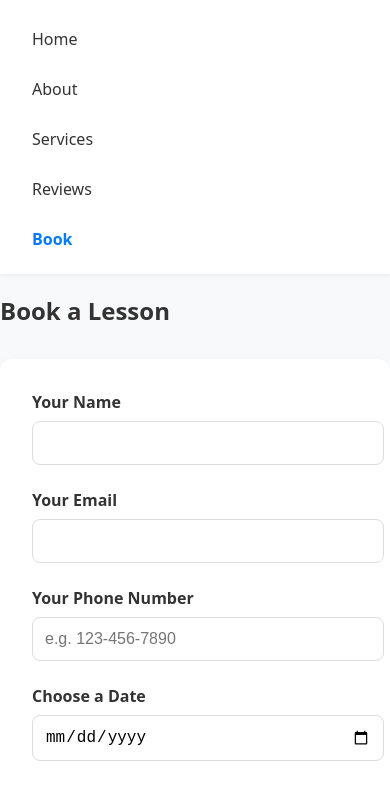
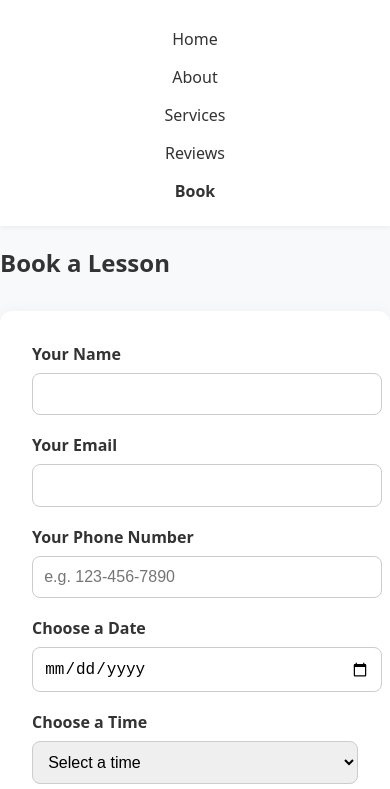
Before and after one commit to abouhalarayan-coder/ryan-s-tutoring, a plain HTML site: page booking.html in a window 390 px wide. Shown: the part 85-874 px from the top of the page. Drawn offline with nearby package versions, Linux system fonts and the light colour scheme.

Commit message:
Update website changes

```diff
--- a/style.css
+++ b/style.css
@@ -37,36 +37,43 @@ ul {
 
 .nav-links {
   display: flex;
-  gap: 1.5rem;
 }
 
 .nav-links li {
+  margin-left: 1.5rem;
   display: inline-block;
-}
-
-.nav-links a {
-  padding: 0.5rem;
-  transition: color 0.2s ease;
-}
-
-.nav-links a:hover {
-  color: #007bff;
 }
 
 .nav-links a.active {
   font-weight: bold;
-  color: #007bff;
 }
 
-/* ================== Buttons ================== */
+/* Mobile Navbar Fix */
+@media (max-width: 768px) {
+  .navbar {
+    flex-direction: column;
+    align-items: center;
+  }
+
+  .nav-links {
+    flex-direction: column;
+    align-items: center;
+    width: 100%;
+    margin-top: 1rem;
+  }
+
+  .nav-links li {
+    margin: 0.5rem 0;
+  }
+}
+
+/* ================== Button ================== */
 .btn {
   display: inline-block;
   background-color: #007bff;
   color: #fff;
   padding: 0.7rem 1.4rem;
   border-radius: 8px;
-  border: none;
-  cursor: pointer;
   transition: transform 0.2s ease, background-color 0.2s ease;
 }
 
@@ -75,9 +82,8 @@ ul {
   background-color: #0056b3;
 }
 
-/* ================== Hero & About Sections ================== */
-.hero,
-.about-container {
+/* ================== Hero Section (Home & About) ================== */
+.hero, .about-container {
   display: flex;
   align-items: center;
   justify-content: space-between;
@@ -86,19 +92,16 @@ ul {
   background: #f8f9fa;
 }
 
-.hero-content,
-.about-text {
+.hero-content, .about-text {
   flex: 1;
 }
 
-.hero-content h2,
-.about-text h2 {
+.hero-content h2, .about-text h2 {
   font-size: 2rem;
   margin-bottom: 1rem;
 }
 
-.hero-content p,
-.about-text p {
+.hero-content p, .about-text p {
   line-height: 1.6;
   margin-bottom: 1rem;
 }
@@ -126,44 +129,23 @@ ul {
   box-shadow: 0 12px 30px rgba(0, 0, 0, 0.08);
 }
 
-/* ================== Booking Form ================== */
-form {
-  max-width: 500px;
-  margin: 2rem auto;
-  background: #fff;
-  padding: 2rem;
-  border-radius: 12px;
-  box-shadow: 0 4px 12px rgba(0,0,0,0.05);
-}
+/* Mobile responsive */
+@media (max-width: 768px) {
+  .hero, .about-container {
+    flex-direction: column;
+    text-align: center;
+    padding: 2.5rem 1rem;
+  }
 
-form label {
-  display: block;
-  margin-bottom: 0.5rem;
-  font-weight: 600;
-}
-
-form input,
-form select,
-form textarea {
-  width: 100%;
-  padding: 0.75rem;
-  margin-bottom: 1.5rem;
-  border: 1px solid #ddd;
-  border-radius: 8px;
-  font-size: 1rem;
-}
-
-form input:focus,
-form select:focus,
-form textarea:focus {
-  outline: none;
-  border-color: #007bff;
-  box-shadow: 0 0 5px rgba(0,123,255,0.3);
+  .hero-image, .about .hero-image {
+    width: 70%;
+    max-width: 380px;
+    margin-top: 1rem;
+  }
 }
 
 /* ================== Animations ================== */
-.hero-content,
-.hero-image-wrap {
+.hero-content, .hero-image-wrap {
   opacity: 0;
   transform: translateX(-50px);
   transition: all 1s ease-out;
@@ -173,12 +155,12 @@ form textarea:focus {
   transform: translateX(50px);
 }
 
-.hero-content.animate,
-.hero-image-wrap.animate {
+.hero-content.animate, .hero-image-wrap.animate {
   opacity: 1;
   transform: translateX(0);
 }
 
+/* Section fade-in on scroll */
 .section {
   opacity: 0;
   transform: translateY(50px);
@@ -190,6 +172,36 @@ form textarea:focus {
   transform: translateY(0);
 }
 
+/* ================== Booking Form ================== */
+form {
+  max-width: 500px;
+  margin: 2rem auto;
+  background: #fff;
+  padding: 2rem;
+  border-radius: 12px;
+  box-shadow: 0 6px 20px rgba(0,0,0,0.08);
+}
+
+form label {
+  display: block;
+  margin-bottom: 0.5rem;
+  font-weight: 600;
+}
+
+form input, form select, form textarea {
+  width: 100%;
+  padding: 0.7rem;
+  margin-bottom: 1.2rem;
+  border: 1px solid #ccc;
+  border-radius: 8px;
+  font-size: 1rem;
+}
+
+form textarea {
+  resize: vertical;
+  min-height: 100px;
+}
+
 /* ================== Footer ================== */
 footer {
   padding: 1.5rem 2rem;
@@ -198,43 +210,3 @@ footer {
   color: #555;
   border-top: 1px solid #eee;
 }
-
-/* ================== Mobile Responsive ================== */
-@media (max-width: 768px) {
-  /* Stack hero/about */
-  .hero,
-  .about-container {
-    flex-direction: column;
-    text-align: center;
-    padding: 2.5rem 1rem;
-  }
-
-  .hero-image,
-  .about .hero-image {
-    width: 70%;
-    max-width: 380px;
-    margin-top: 1rem;
-  }
-
-  /* Stack navbar */
-  .navbar {
-    flex-direction: column;
-    align-items: flex-start;
-  }
-
-  .nav-links {
-    flex-direction: column;
-    gap: 0.75rem;
-    margin-top: 1rem;
-    width: 100%;
-  }
-
-  .nav-links li {
-    display: block;
-  }
-
-  .nav-links a {
-    display: block;
-    padding: 0.5rem 0;
-  }
-}
```
